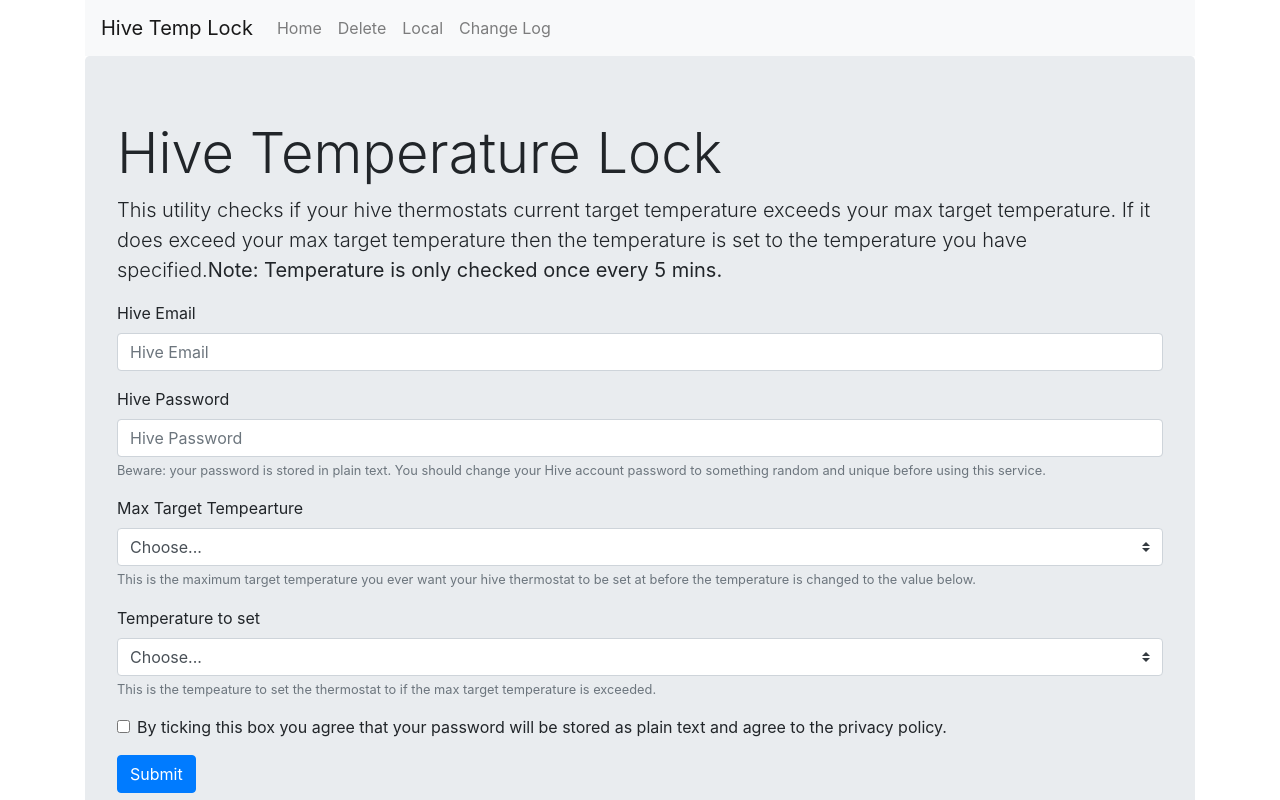
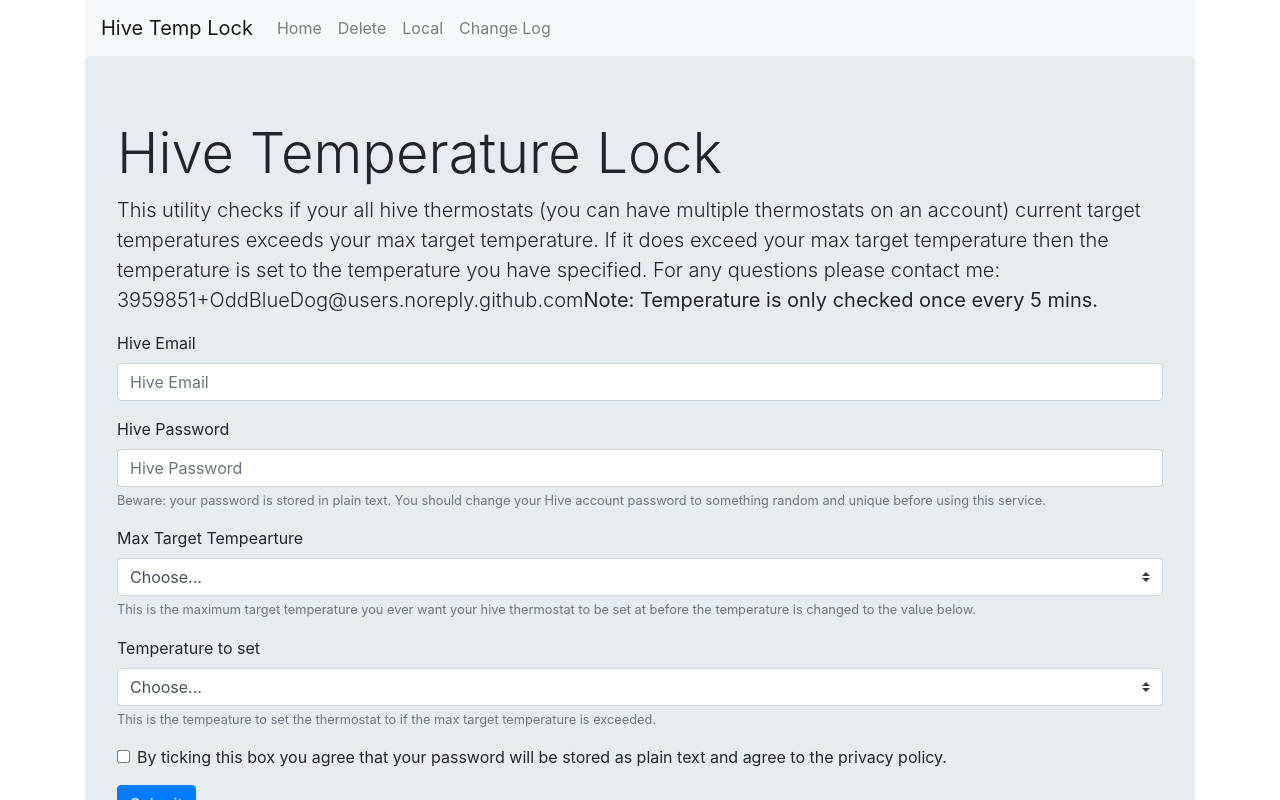
Before and after one commit to OddBlueDog/HiveTempLockClient, a React (Create React App) app: page / in a window 1280 px wide. Shown: the top 800 px of the page. Built offline with nearby package versions, Linux system fonts and the light colour scheme.

Commit message:
Adjusted message

```diff
--- a/src/components/RegistrationForm.js
+++ b/src/components/RegistrationForm.js
@@ -88,9 +88,9 @@
       <div className="jumbotron">
         <h1 class="display-4">Hive Temperature Lock</h1>
         <p class="lead">
-          This utility checks if your hive thermostats current target temperature exceeds your max target temperature.
+          This utility checks if your all hive thermostats (you can have multiple thermostats on an account) current target temperatures exceeds your max target temperature.
           If it does exceed your max target temperature then the temperature is set to the temperature you have
-          specified.
+          specified. For any questions please contact me: 3959851+OddBlueDog@users.noreply.github.com
           <strong>Note: Temperature is only checked once every 5 mins.</strong>
         </p>
         <form onSubmit={this.onFormSubmit}>
```
